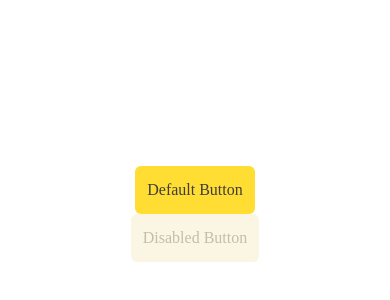
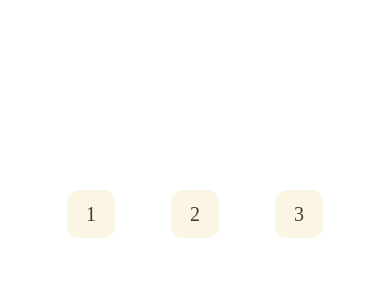
Before and after one commit to yeroar/block-pilot, a React Native app: screen / in a window 390 px wide. Shown: the part 208-508 px from the top of the page. Built offline with nearby package versions, Linux system fonts and the light colour scheme.

Commit message:
textonly buttons tested

```diff
--- a/App.js
+++ b/App.js
@@ -1,22 +1,27 @@
 import { StatusBar } from "expo-status-bar";
 import { StyleSheet, View } from "react-native";
-import FWButton from "./cc-components/Button/FWButton";
+import CustomKeyButton from "./cc-components/KeyboardButton/KeyboardButton";
 
 export default function App() {
   return (
     <View style={styles.container}>
-      <FWButton
-        label="Default Button"
-        onPress={() => console.log("Default Button Pressed")}
-        state="default"
-        disabled={false}
-      />
-      <FWButton
-        label="Disabled Button"
-        onPress={() => console.log("Disabled Button Pressed")}
-        state="default"
-        disabled={true}
-      />
+      <View style={styles.keyboardRow}>
+        <CustomKeyButton
+          variant="textOnly"
+          label="1"
+          onPress={() => console.log("Key 1 pressed")}
+        />
+        <CustomKeyButton
+          variant="textOnly"
+          label="2"
+          onPress={() => console.log("Key 2 pressed")}
+        />
+        <CustomKeyButton
+          variant="textOnly"
+          label="3"
+          onPress={() => console.log("Key 3 pressed")}
+        />
+      </View>
       <StatusBar style="auto" />
     </View>
   );
@@ -29,4 +34,10 @@ const styles = StyleSheet.create({
     alignItems: "center",
     justifyContent: "center",
   },
+  keyboardRow: {
+    flexDirection: "row",
+    justifyContent: "space-around",
+    width: "80%",
+    marginVertical: 10,
+  },
 });
```
